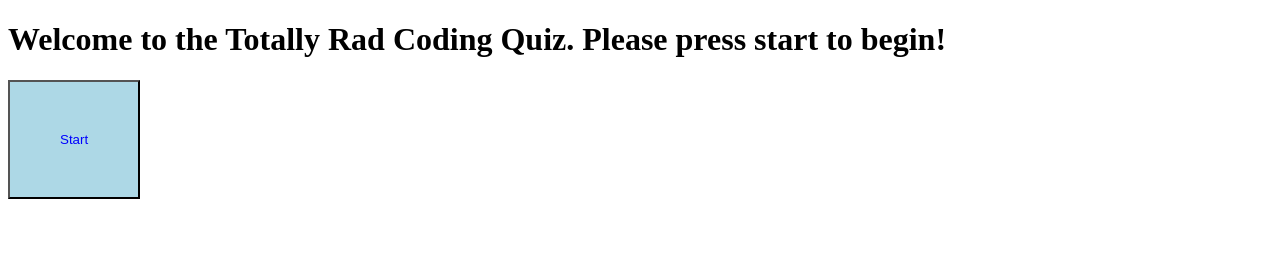
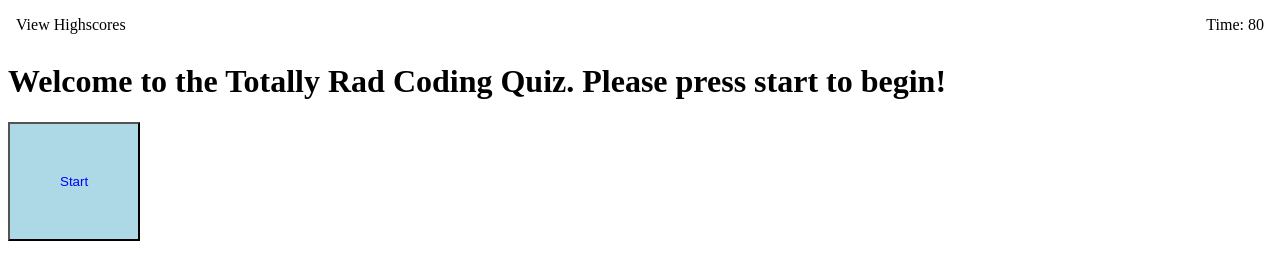
Before and after one commit to ericlyn4s/totally-rad-coding-quiz, a plain HTML site: page index.html in a window 1280 px wide. Drawn offline with Linux system fonts and the light colour scheme.

Commit message:
Initialized landing page, added JS and CS linked documents, created header elements and button

```diff
--- a/assets/css/style.css
+++ b/assets/css/style.css
@@ -4,3 +4,9 @@ button {
     size: 200px;
     padding: 50px;
 }
+
+header {
+    display: flex;
+    justify-content: space-between;
+    padding: 8px;
+}
--- a/assets/js/script.js
+++ b/assets/js/script.js
@@ -1,3 +1,4 @@
+// At initialization, clear the main greeting and the start button
 var startQuiz = function () {
     document.querySelector('#main-greeting').style.display = "none";
     document.getElementById('start-button').style.display = "none";
@@ -5,6 +6,7 @@ var startQuiz = function () {
 
 var questionNumber = 0;
 
+/*
 var questionAnswerArray = [
     {
         question: "What color is the sky?",
@@ -13,13 +15,14 @@ var questionAnswerArray = [
     },
     {
         question:
-    }
+
 ];
+
+
 
 var renderQuestion = () {
     var questionRender = document.createElement("h2").
-}
+};
+*/
 
 document.querySelector('#start-button').addEventListener("click", startQuiz);
-
-console.dir
--- a/index.html
+++ b/index.html
@@ -7,6 +7,13 @@
     <title>Totally Rad Coding Quiz</title>
 </head>
 <body>
+    <header>
+        <div id="highscores">View Highscores</div>
+        <div class= "card timer">
+            <span class = "timer-text">Time:</span>
+            <span class="timer-count">80</span>
+        </div>
+    </header>
     <h1 id="main-greeting">Welcome to the Totally Rad Coding Quiz. Please press start to begin!</h1>
         <button id="start-button">Start</button>
 
```
